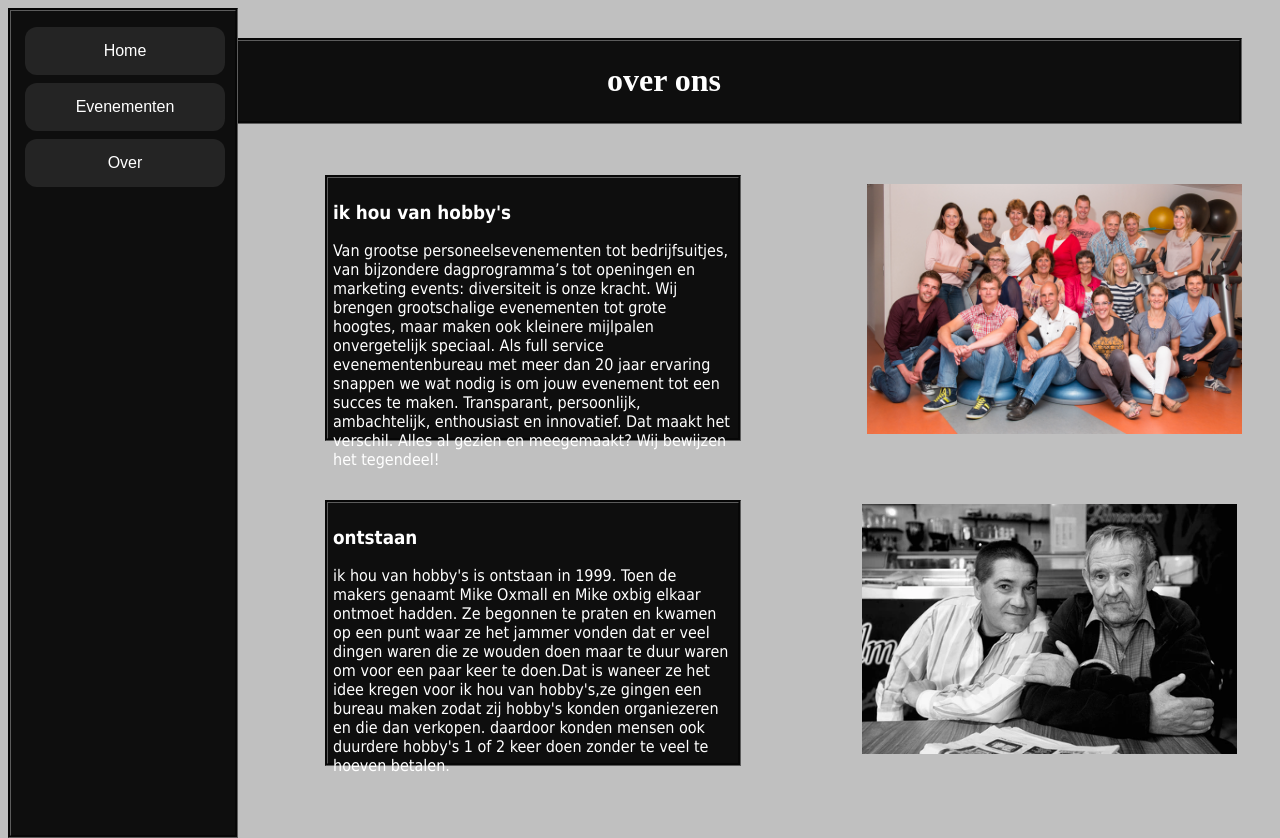
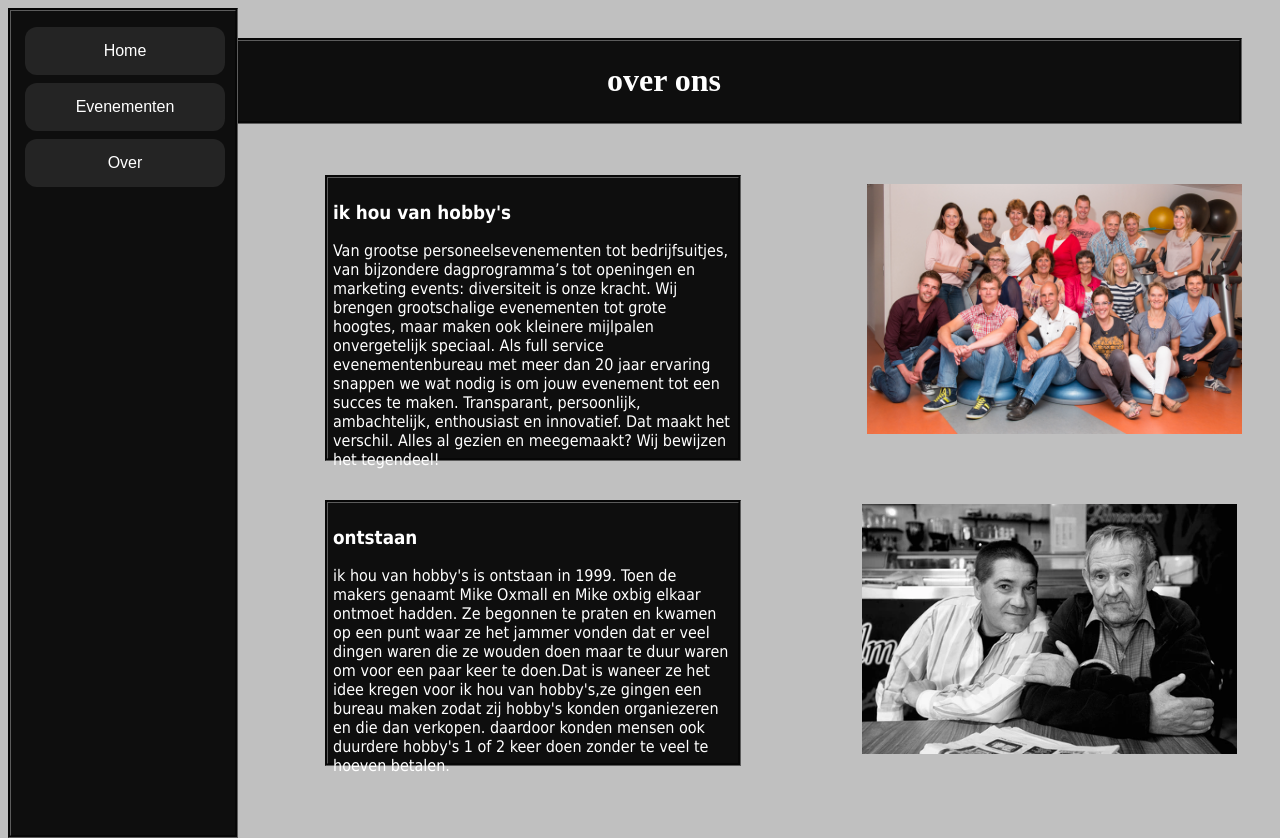
Before and after one commit to Deanmaister68/Ik-hou-van-hobby-s, a PHP site: page /Index_About.html in a window 1280 px wide. Run offline with PHP 8.4, Linux system fonts and the light colour scheme.

Commit message:
kleine verandering
niks belangerijks

```diff
--- a/About/about.css
+++ b/About/about.css
@@ -38,7 +38,7 @@ background-color:rgb(14, 14, 14);
 #infobox{
     background-color:rgb(14, 14, 14);
         width: 400px;
-        height: 250px;
+        height: 270px;
         padding: 5px;
         border: 3px groove rgb(92, 92, 92);
         position: absolute;
```
